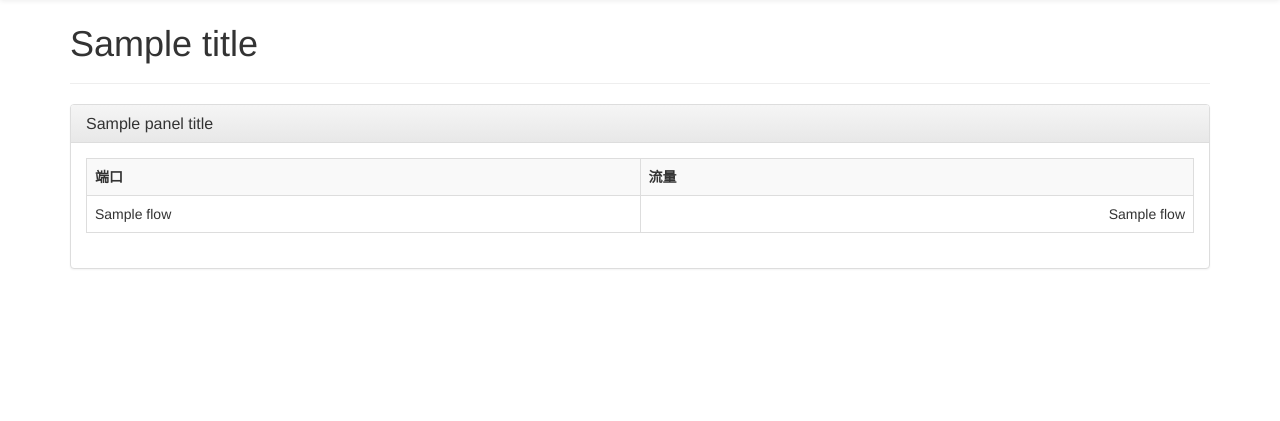
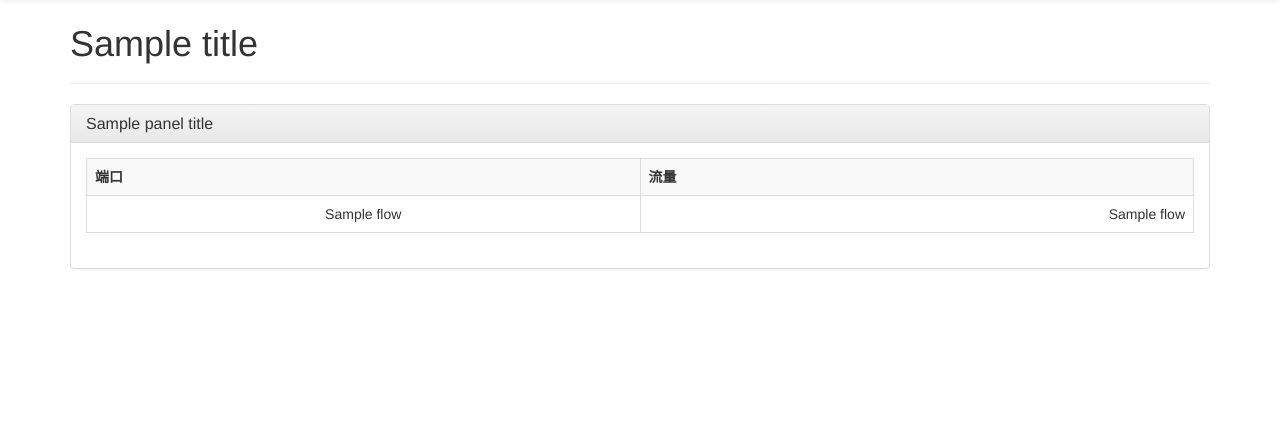
Before and after one commit to 4kercc/ss-panel-django, a Django app: template templates/panel/status.html in a window 1280 px wide. Shown: the part 51-472 px from the top of the page. Run offline with Django 3.2, Linux system fonts and the light colour scheme; the template is opened without the code that fills it: most values are stand-ins (such as "Sample title", 1, 10 or a date in 2020); some libraries are stand-ins or nearby versions.

Commit message:
change: status, users: table text align.

```diff
--- a/templates/panel/status.html
+++ b/templates/panel/status.html
@@ -3,7 +3,7 @@
 {% block panel_title %}{{ panel_title }}{% endblock %}
 
 {% block content %}
-<table class="table table-striped table-bordered table-hover">
+<table class="table table-striped table-bordered table-hover text-center">
     <tr>
         <th>端口</th>
         <th>流量</th>
--- a/templates/panel/users.html
+++ b/templates/panel/users.html
@@ -1,7 +1,7 @@
 {% extends 'panel/base.html' %}
 
 {% block content %}
-<table class="table table-striped table-bordered table-hover">
+<table class="table table-striped table-bordered table-hover text-center">
     <tr>
         <th>ID</th>
         <th>用户</th>
@@ -23,7 +23,7 @@
         <td>{{ user.port }}</td>
         <td>{{ user.password }}</td>
         <td>{{ user.online }}</td>
-        <td>{{ user.flow }}</td>
+        <td class="text-right">{{ user.flow }}</td>
         <td>
         {% if user.online %}
             <form method="post" action="{% url 'panel:ss-op-admin' %}" role="form">
```
